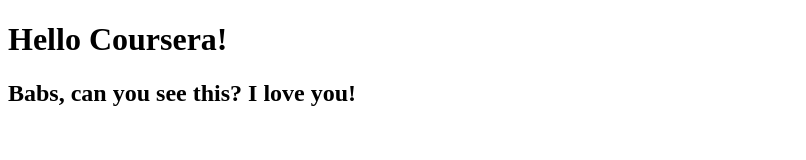
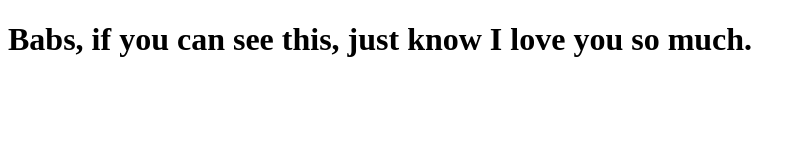
Before and after one commit to mlog12/coursera-test, a plain HTML site: page site/index.html in a window 1280 px wide. Shown: the whole page, without its empty margins (0-806 px from the left). Drawn offline with Linux system fonts and the light colour scheme.

Commit message:
small update

```diff
--- a/site/index.html
+++ b/site/index.html
@@ -4,7 +4,6 @@
 	<title>Hello Coursera!</title>
 </head>
 <body>
-<h1>Hello Coursera!</h1>
-<h2>Babs, can you see this?  I love you!</h2>
+<h1>Babs, if you can see this, just know I love you so much.</h1>
 </body>
 </html>
```
